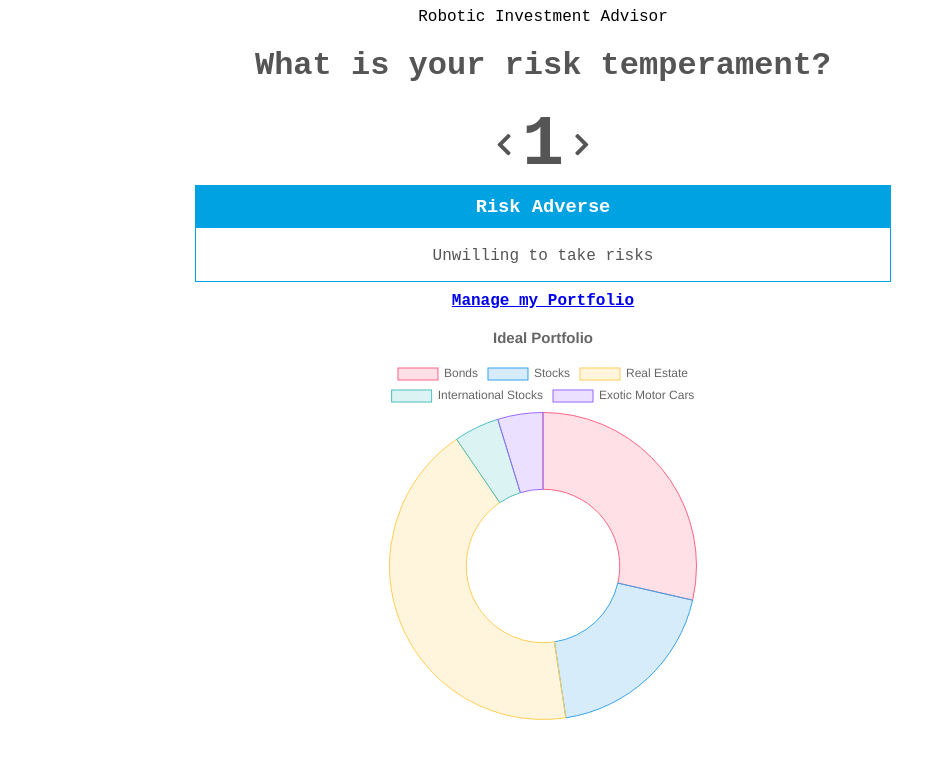
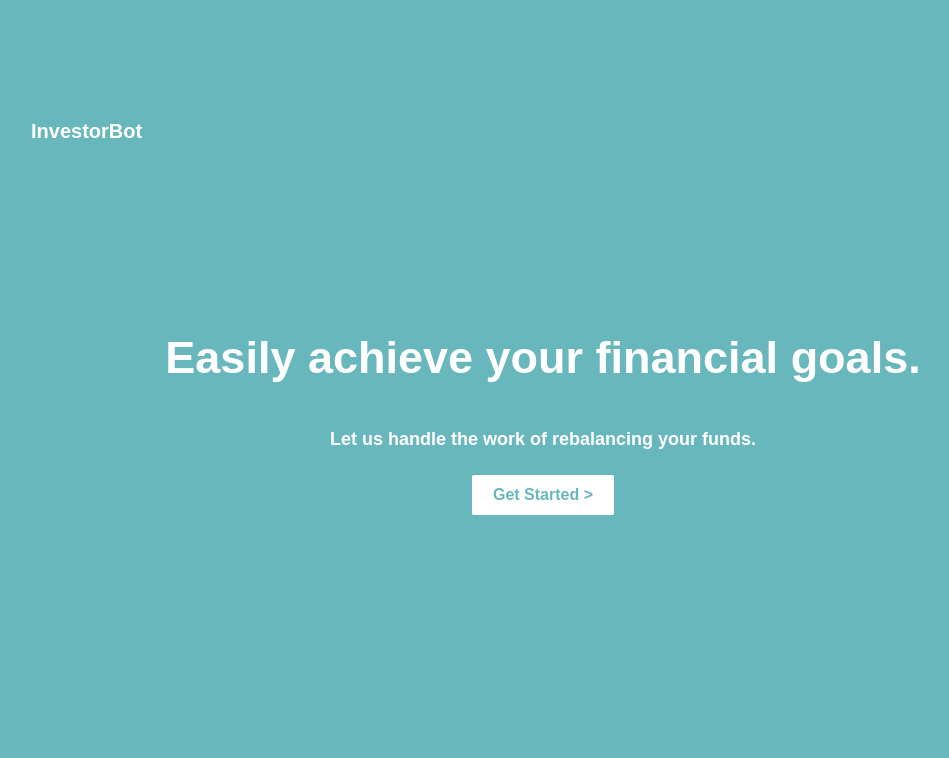
Before and after one commit to karenhlai/InvestorBot, a React (Create React App) app: page /#/ in a window 1280 px wide. Shown: the top 758 px of the page, without its empty margins (97-1046 px from the left). Built offline with nearby package versions, Linux system fonts and the light colour scheme.

Commit message:
Style splash

```diff
--- a/public/assets/stylesheets/portfolios.css
+++ b/public/assets/stylesheets/portfolios.css
@@ -1,16 +1,47 @@
 html {
-  background-color: #fff;
-  font-family: "Courier New", Courier, monospace;
+  background-color: #68b7bd;
+  font-family: Arial, Helvetica, sans-serif;
   width: 100vw;
 }
 
 header {
-  text-align: center;
+  position: absolute;
+  top: 15%;
+  left: 10%;
+  color: #fff;
+  font-size: 20px;
+  font-weight: bold;
 }
 
 h1, h2, h3, p {
   text-align: center;
-  color: #555;
+  color: #fff;
+  font-size: 18px;
+}
+
+/* SPLASH */
+.splash-container h1 {
+  font-size: 45px;
+}
+
+.splash-container {
+  height: 100vh;
+  display: flex;
+  flex-direction: column;
+  justify-content: center;
+  text-align: center;
+}
+
+.splash-container a:link, a:visited {
+  font-weight: bold;
+  text-decoration: none;
+  background-color: #fff;
+  border: 1px solid #fff;
+  border-radius: 3%;
+  color: #68b7bd;
+  padding: 10px 20px;
+  align-self: center;
+  margin-top: 10px;
 }
 
 
--- a/src/App.js
+++ b/src/App.js
@@ -1,5 +1,6 @@
 import React from 'react';
 import { Route, Switch } from 'react-router-dom';
+import Splash from './components/splash/splash';
 import PortfoliosList from './components/portfolios/portfolios_list';
 import Transactions from './components/manage/transactions';
 
@@ -8,10 +9,11 @@ class App extends React.Component {
   render() {
     return (
       <div>
-        <header>Robotic Investment Advisor</header>
+        <header>InvestorBot</header>
 
         <Switch>
-          <Route exact path="/" component={PortfoliosList} />
+          <Route exact path="/" component={Splash} />
+          <Route path="/portfolios" component={PortfoliosList} />
           <Route path="/manage/:id" component={Transactions} />
         </Switch>
       </div>
--- a/src/components/splash/splash.jsx
+++ b/src/components/splash/splash.jsx
@@ -0,0 +1,21 @@
+import React from 'react';
+import { Link } from 'react-router-dom';
+
+class Splash extends React.Component {
+  // constructor() {
+  //   super()
+  // }
+
+  render() {
+    return(
+      <div className="splash-container">
+        <h1>Easily achieve your financial goals.</h1>
+        <h2>Let us handle the work of rebalancing your funds.</h2>
+
+        <Link to="/portfolios">Get Started ></Link>
+      </div>
+    )
+  }
+};
+
+export default Splash;
```
